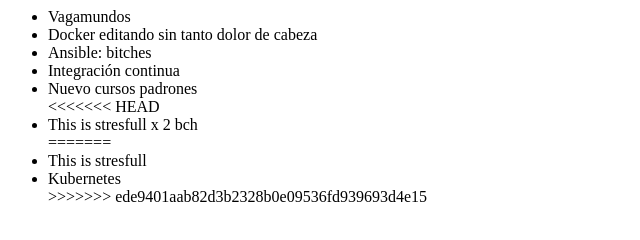
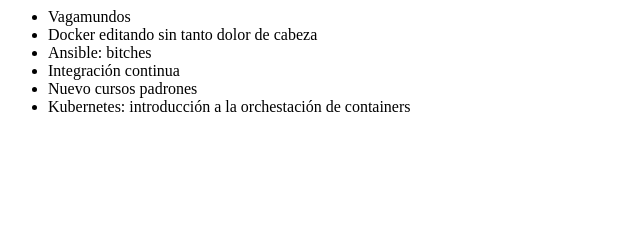
Before and after one commit to JorgeTotena/Prueba-remoto, a plain HTML site: page index.html in a window 1280 px wide. Shown: the whole page, without its empty margins (0-640 px from the left). Drawn offline with Linux system fonts and the light colour scheme.

Commit message:
pre prueba stash

```diff
--- a/index.html
+++ b/index.html
@@ -11,12 +11,8 @@
          <li> Ansible: bitches </li>
          <li> Integración continua </li>
          <li> Nuevo cursos padrones </li>
-<<<<<<< HEAD
-         <li> This is stresfull x 2 bch </li>
-=======
-         <li> This is stresfull </li>
-         <li> Kubernetes </li>
->>>>>>> ede9401aab82d3b2328b0e09536fd939693d4e15
+         <li> Kubernetes: introducción a la orchestación de containers </li>
+
      </ul>
 </body>
 </html>
```
